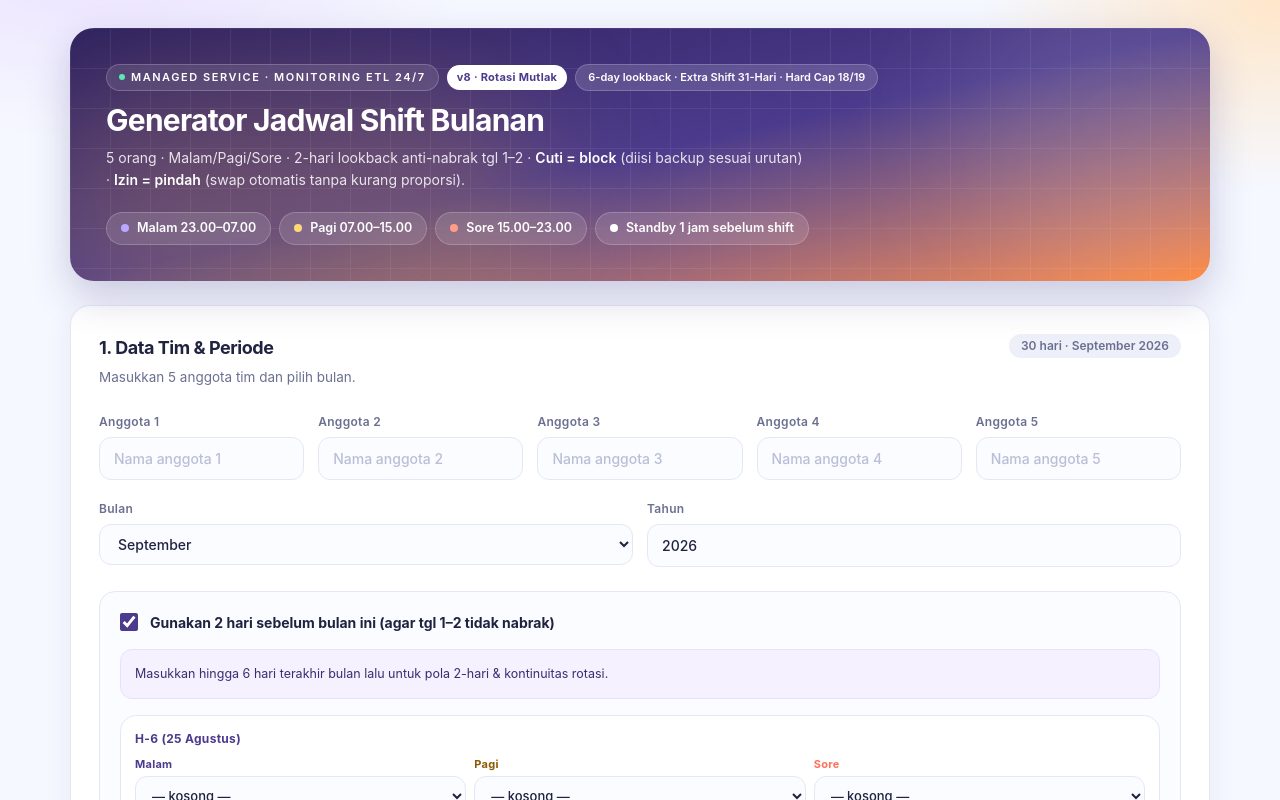
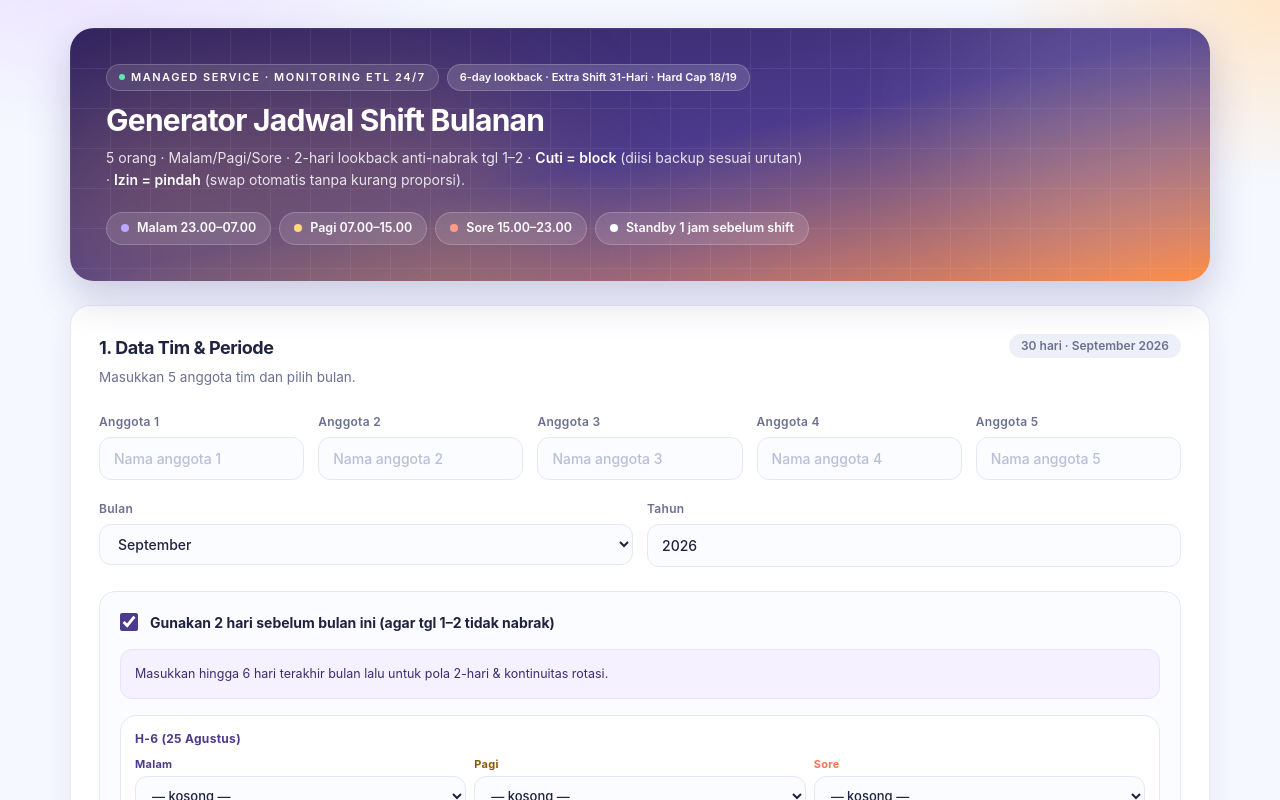
Before and after one commit to Drakeleven/hermes, a Next.js app: page / in a window 1280 px wide. Shown: the top 800 px of the page. Built offline with nearby package versions, Linux system fonts and the light colour scheme.

Commit message:
chore: remove v8 header label

```diff
--- a/src/app/page.tsx
+++ b/src/app/page.tsx
@@ -237,7 +237,7 @@ export default function Home() {
             <span className="inline-flex items-center gap-1.5 rounded-full border border-white/20 bg-white/10 px-3 py-1 text-[11px] font-semibold tracking-[0.14em] uppercase backdrop-blur">
               <span className="h-1.5 w-1.5 animate-pulse rounded-full bg-emerald-300" /> Managed Service · Monitoring ETL 24/7
             </span>
-            <span className="hidden sm:inline-flex items-center rounded-full bg-white px-2.5 py-1 text-[11px] font-bold tracking-wide text-[#4C3B8C]">v8 · Rotasi Mutlak</span>
+
             <span className="inline-flex items-center gap-1.5 rounded-full bg-white/15 border border-white/20 px-3 py-1 text-[11px] font-semibold backdrop-blur">6-day lookback · Extra Shift 31-Hari · Hard Cap 18/19</span>
           </div>
           <h1 className="max-w-[720px] text-[26px] font-bold leading-[1.15] tracking-tight sm:text-[30px]">Generator Jadwal Shift Bulanan</h1>
```
